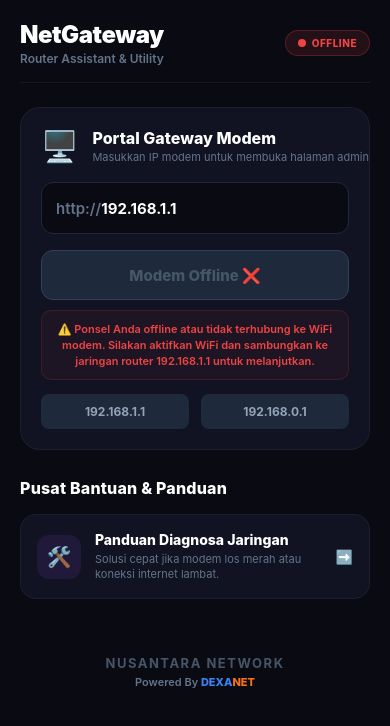
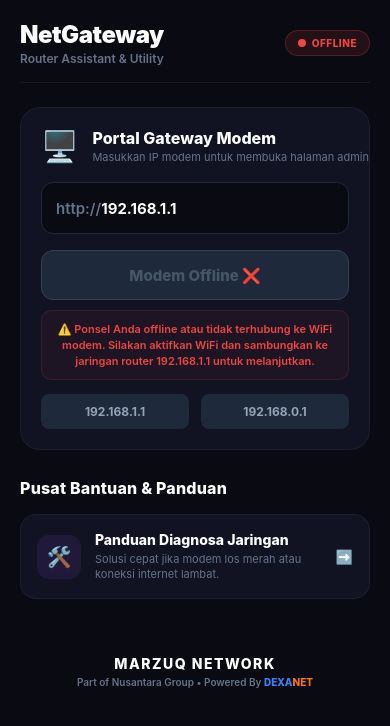
Before and after one commit to oippiu10/customer_wifi_manager_expo, a React Native app: screen / in a window 390 px wide. Shown: the top 726 px of the page. Built offline with nearby package versions, Linux system fonts and the light colour scheme; no server answers.

Commit message:
style: ganti footer menjadi struktur korporat holding MARZUQ NETWORK

```diff
--- a/src/screens/DashboardScreen.tsx
+++ b/src/screens/DashboardScreen.tsx
@@ -316,9 +316,9 @@ export const DashboardScreen: React.FC<DashboardScreenProps> = ({
           </TouchableOpacity>
 
           <View style={styles.footer}>
-            <Text style={styles.footerBrandText}>NUSANTARA NETWORK</Text>
-            <Text style={styles.footerPowerText}>
-              Powered By <Text style={styles.footerDexaText}>DEXA</Text><Text style={styles.footerNetText}>NET</Text>
+            <Text style={styles.footerParentText}>MARZUQ NETWORK</Text>
+            <Text style={styles.footerSubText}>
+              Part of Nusantara Group • Powered By <Text style={styles.footerDexaText}>DEXA</Text><Text style={styles.footerNetText}>NET</Text>
             </Text>
           </View>
         </ScrollView>
@@ -639,14 +639,14 @@ const styles = StyleSheet.create({
     marginTop: 26,
     marginBottom: 10,
   },
-  footerBrandText: {
-    fontSize: 13,
-    color: '#475569',
-    fontWeight: '700',
+  footerParentText: {
+    fontSize: 14,
+    color: '#FFF',
+    fontWeight: '800',
     letterSpacing: 1.5,
   },
-  footerPowerText: {
-    fontSize: 11,
+  footerSubText: {
+    fontSize: 10,
     color: '#64748B',
     fontWeight: '600',
     marginTop: 4,
```
